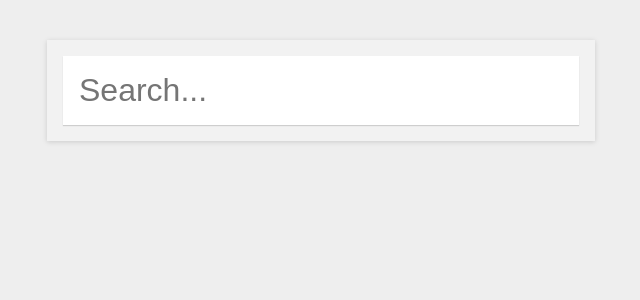
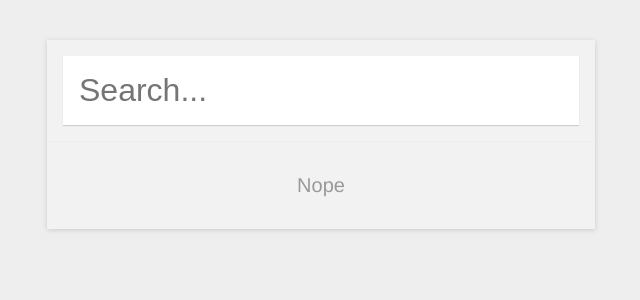
Before and after one commit to FocusVision/githubapi-interview, a React (Create React App) app: page /users in a window 1280 px wide. Shown: the top 300 px of the page, without its empty margins (351-991 px from the left). Built offline with nearby package versions, Linux system fonts and the light colour scheme.

Commit message:
Add search list to the main app

```diff
--- a/src/screens/users.js
+++ b/src/screens/users.js
@@ -1,5 +1,6 @@
 import React from 'react'
 import SearchFilter from '../components/SearchFilter'
+import SearchList from '../components/SearchList'
 import './users.css'
 
 const Users = () => (
@@ -8,7 +9,9 @@ const Users = () => (
       <div className="list-header">
         <SearchFilter />
       </div>
-      <div className="list" />
+      <div className="list">
+        <SearchList users={[]} />
+      </div>
     </div>
 
     <div className="content" />
```
